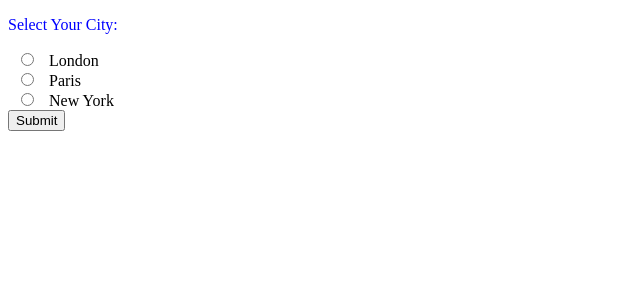
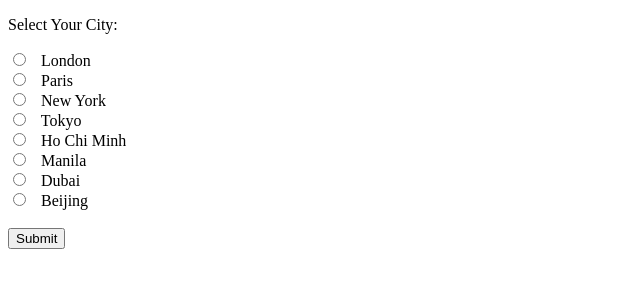
Before and after one commit to ttran293/WeatherProject, a website: page index.html in a window 1280 px wide. Shown: the whole page, without its empty margins (0-640 px from the left). Drawn offline with Linux system fonts and the light colour scheme.

Commit message:
add widget

```diff
--- a/index.html
+++ b/index.html
@@ -1,21 +1,73 @@
 <!DOCTYPE html>
 <html lang="en" dir="ltr">
+
 <head>
   <meta charset="utf-8">
   <title>Weather</title>
-    <link rel="stylesheet" href="css/styles.css">
+
+
+  <style>
+    p{
+
+    }
+    .container {
+    }
+    .radio-button{
+
+    }
+    .submit-button{
+      display:block;
+    }
+  </style>
 </head>
+
 <body>
-    <form action="/" method="post">
       <p>Select Your City:</p>
+  <form class = "container" action="/" method="post">
+    <div class="radio-button">
       <input type="radio" id="London" name="city" value="London">
         <label for="London">London</label><br>
+    </div>
+    <div class="radio-button">
       <input type="radio" id="Paris" name="city" value="Paris">
         <label for="Paris">Paris</label><br>
+    </div>
+
+    <div class="radio-button">
       <input type="radio" id="New York" name="city" value="New York">
-    <label for="New York">New York</label>
+        <label for="New York">New York</label><br>
+    </div>
+
+    <div class="radio-button">
+      <input type="radio" id="Tokyo" name="city" value="Tokyo">
+        <label for="Tokyo">Tokyo</label><br>
+    </div>
+
+    <div class="radio-button">
+      <input type="radio" id="Ho Chi Minh" name="city" value="Ho Chi Minh">
+        <label for="Ho Chi Minh">Ho Chi Minh</label><br>
+    </div>
+
+    <div class="radio-button">
+      <input type="radio" id="Manila" name="city" value="Manila">
+        <label for="Manila">Manila</label><br>
+    </div>
+
+    <div class="radio-button">
+      <input type="radio" id="Dubai" name="city" value="Dubai">
+        <label for="Dubai">Dubai</label><br>
+    </div>
+
+    <div class="radio-button">
+      <input type="radio" id="Beijing" name="city" value="Beijing">
+        <label for="Beijing">Beijing</label><br>
+    </div>
     <br>
+    <div class="submit-button">
       <input type="submit" value="Submit">
+    </div>
+
   </form>
 </body>
+
 </html>
```
Also changed, not shown: app.js (+12 -5 lines). Lines whose indentation alone changed are shown as unchanged.
